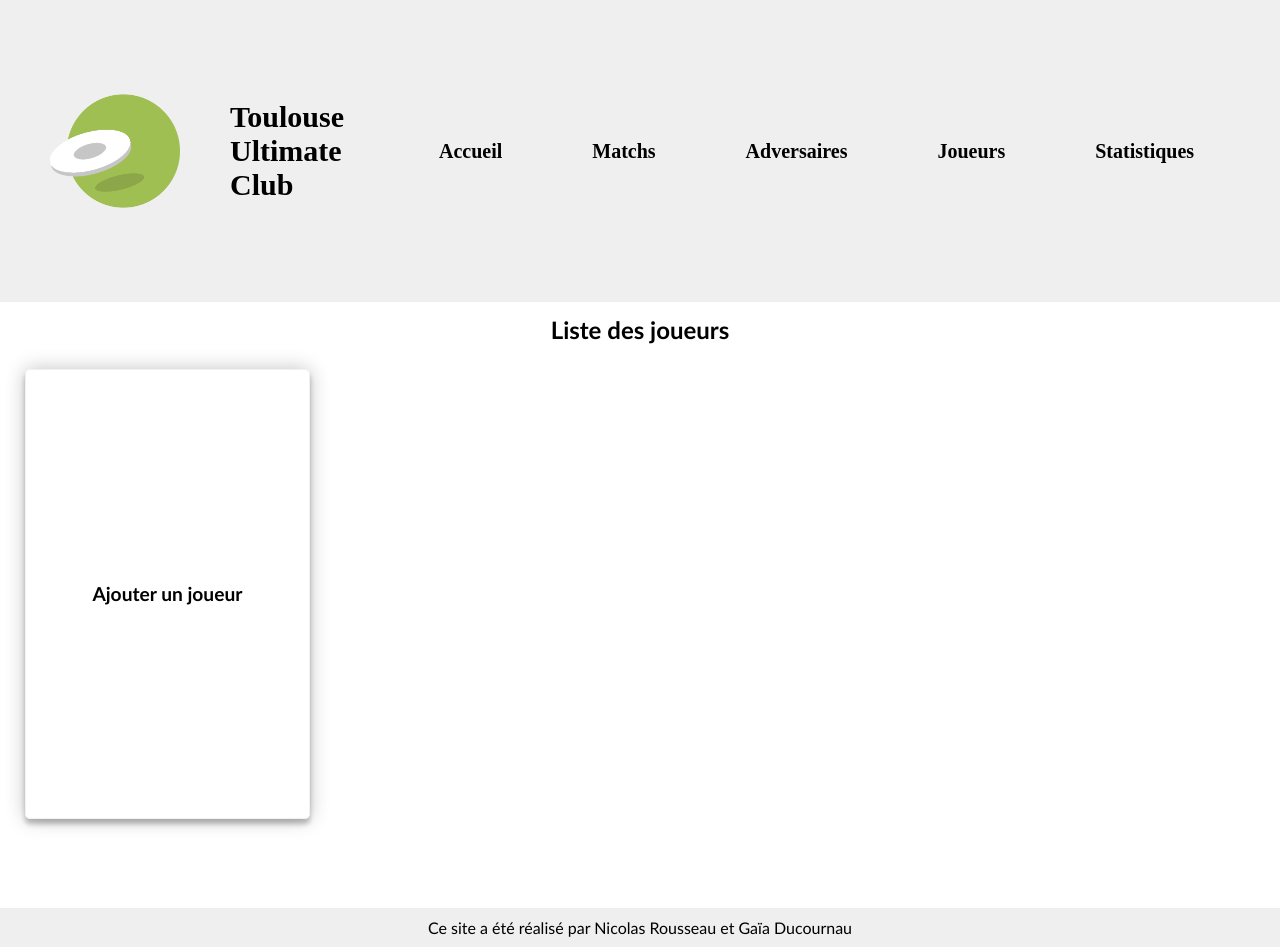
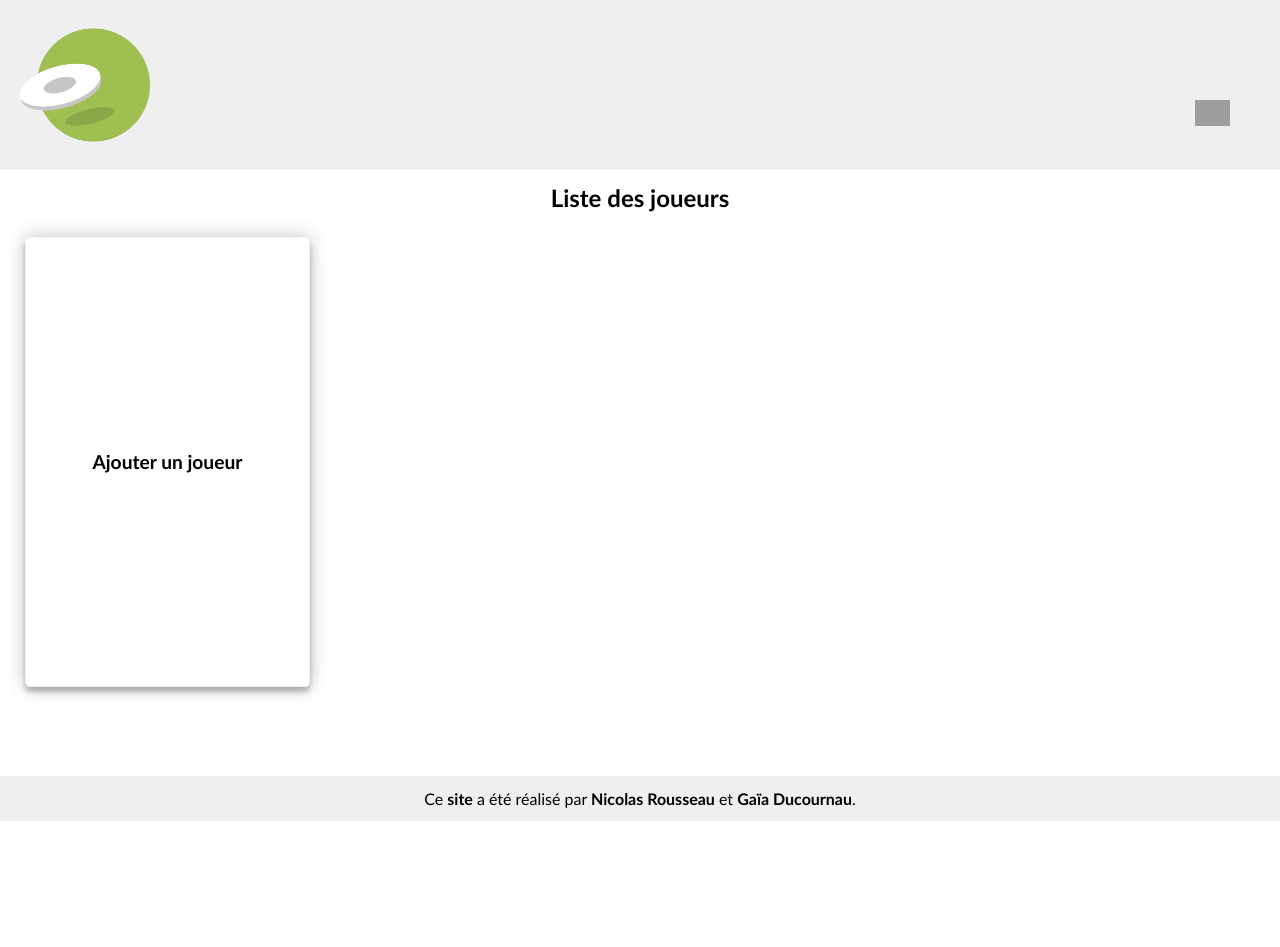
Before and after one commit to NeikoStream/Ultimate-Gestion, a PHP site: page /page/joueurs.php in a window 1280 px wide. After the commit the page ends 821 px from the top, so only its background shows below. Run offline with PHP 8.4, Linux system fonts and the light colour scheme; the visitor is signed in with stand-in values (Sample User, id 1); data that the repository does not hold is empty; a stand-in replaces the project's code that opens the database connection; grey boxes are pictures that could not be loaded.

Commit message:
Footer add link

```diff
--- a/css/style.css
+++ b/css/style.css
@@ -20,6 +20,8 @@
   font-family: "Trebuchet MS", "Lucida Sans Unicode", "Lucida Grande",
     "Lucida Sans", Arial, sans-serif;
 }
+
+
 
 ul {
   list-style-type: none;
@@ -155,7 +157,7 @@ a {
 
 /*Partie responsive du menu*/
 
-@media screen and (max-width: 1172px) {
+@media screen and (max-width: 1439px) {
   .navbar {
     padding: 0;
     width: 100%;
@@ -216,13 +218,32 @@ footer {
   position: absolute;
   justify-content: center;
   width: 100%;
-
+  padding: 1% 0;
   left: 0;
   right: 0;
 }
 
-footer p {
-  margin: 10px;
+.footerP{
+  display: inline;
+
+}
+
+.footerP p{
+  display: inline;
+  color: #000000;
+  font-size: 1%;
+  margin: 0;
+  font-size: 1em;
+  padding: 0;
+}
+
+.footerP a{
+  padding: 0;
+  display: inline;
+  color: #000000;
+  font-size: 1%;
+  margin: 0;
+  font-size: 1em;
 }
 
 /*Page Accueil*/
@@ -395,12 +416,11 @@ footer p {
   border-color: var(--borderColorFocus);
 }
 
-.saisieJoueur button,
+.saisieJoueur button ,
 a {
   margin: 10px auto;
   justify-content: center;
   text-align: center;
-  /*display: flex;*/
   font-size: 1.2em;
   font-weight: bold;
   padding: 0.5em 1em;
--- a/page/footer.php
+++ b/page/footer.php
@@ -1,5 +1,7 @@
         <footer>
-            <p>Ce site a été réalisé par Nicolas Rousseau et Gaïa Ducournau</p>
+            <div class="footerP">
+                <p>Ce <a href="https://github.com/NeikoStream/Ultimate-Gestion">site</a> a été réalisé par <a href="https://github.com/NeikoStream">Nicolas Rousseau</a> et <a href="https://github.com/gaiailou">Gaïa Ducournau</a>.</p>
+            </div>
         </footer>
     </body>
 </html>
```
